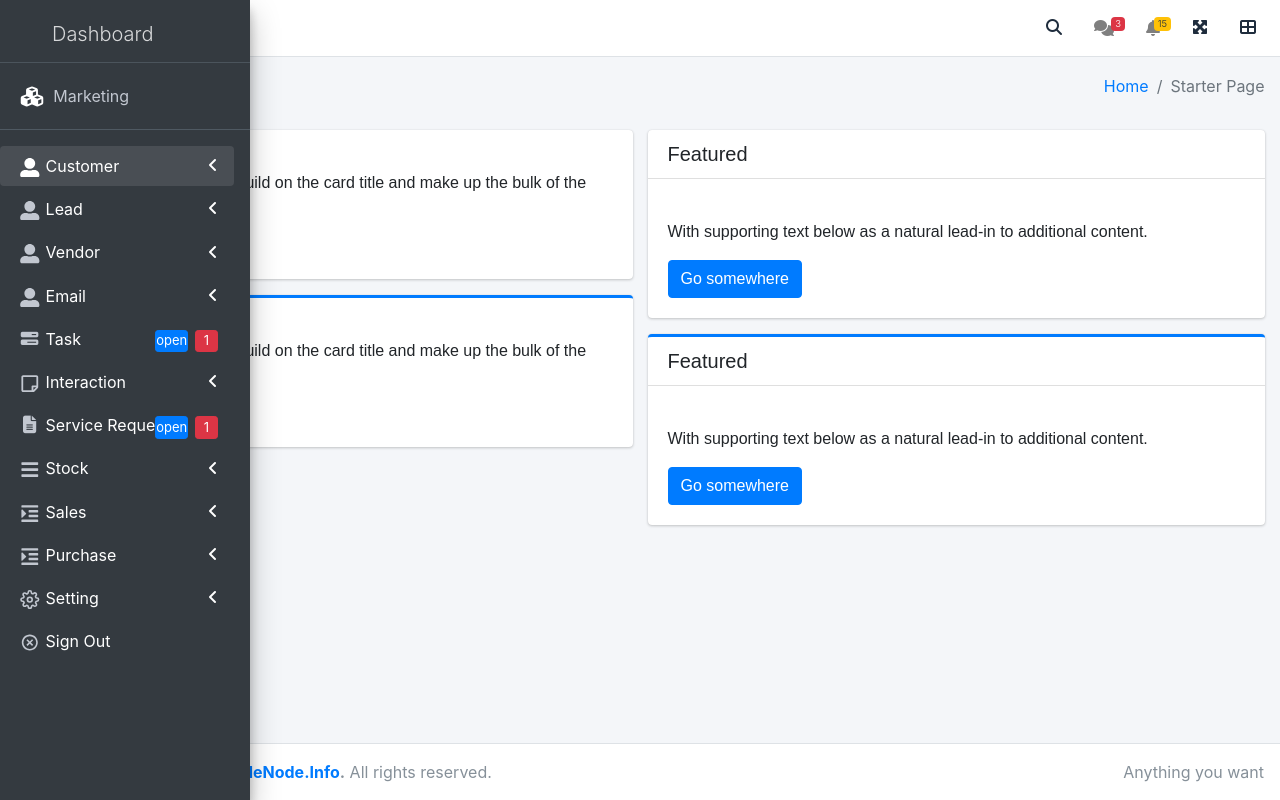
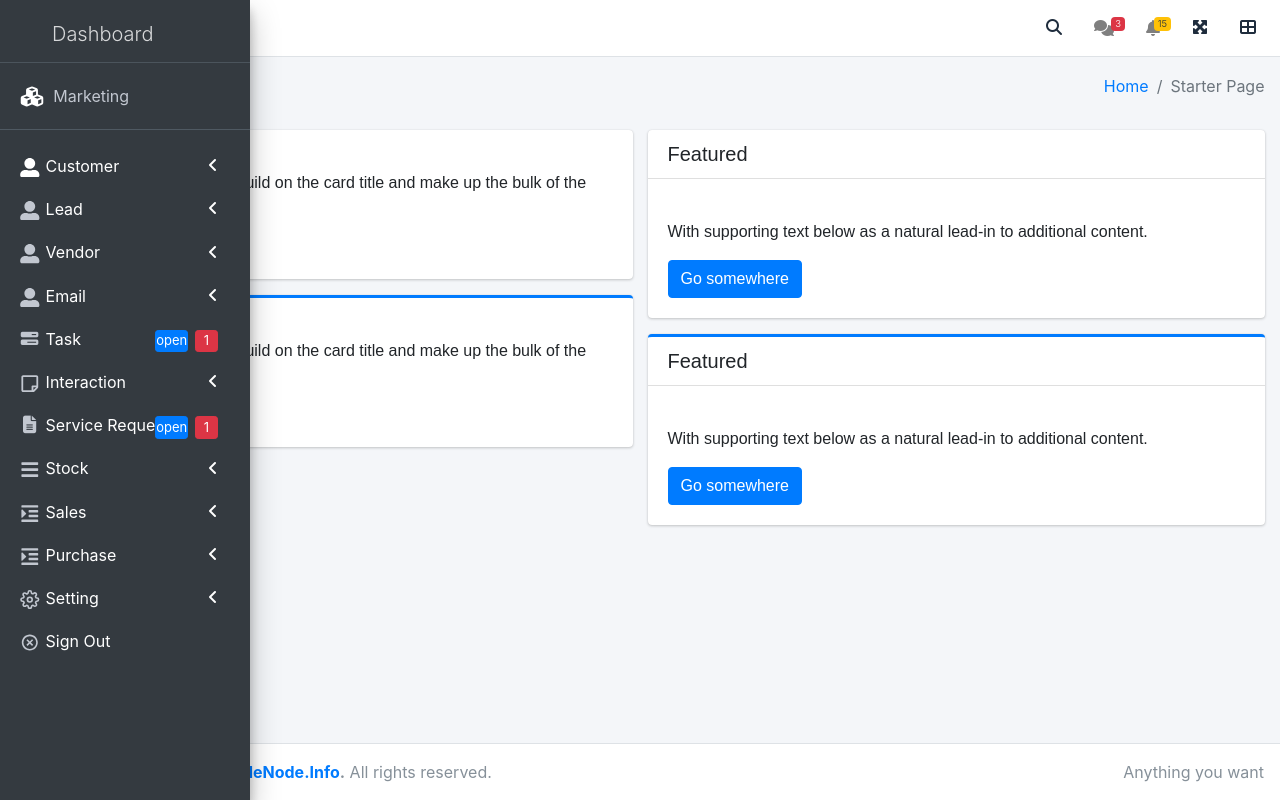
Before and after one commit to VikashSingh1372/IndsacCRMFrontend, a React (Create React App) app: page / in a window 1280 px wide. In both pictures the pointer is over the item "Customer". Built offline with nearby package versions, Linux system fonts and the light colour scheme; some icons are missing.

Commit message:
final changes

```diff
--- a/src/Styles/LandingPageSlideBar.css
+++ b/src/Styles/LandingPageSlideBar.css
@@ -39,7 +39,18 @@
     padding-top: 0.5px;
     margin-left: 0.5em;
 }
-
+.nav-item :hover{
+    background-color:transparent !important;
+}
+.nav-item{
+    background-color:transparent !important;
+}
+.nav-link :hover{
+    background-color:transparent !important;
+}
+.nav-link{
+    background-color:transparent !important;
+}
 
 /* .nav-sidebar :link{
     margin: 0px !important;
--- a/src/User/MainSidebar.jsx
+++ b/src/User/MainSidebar.jsx
@@ -96,8 +96,8 @@ export default function MainSidebar(props) {
               role="menu"
               data-accordion="false"
             >
-              <li className="nav-item">
-                <Link to="/" className="nav-link">
+              <li className="nav-item ">
+                <Link to="/" className="nav-link ">
                   <FaUserAlt className="nav-icon" />
                   <p>Customer
                   <i
```
